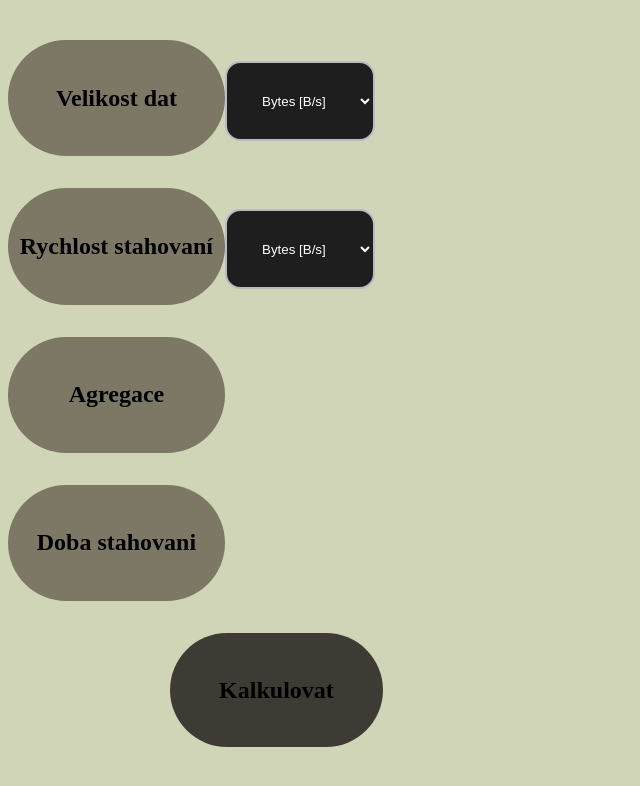
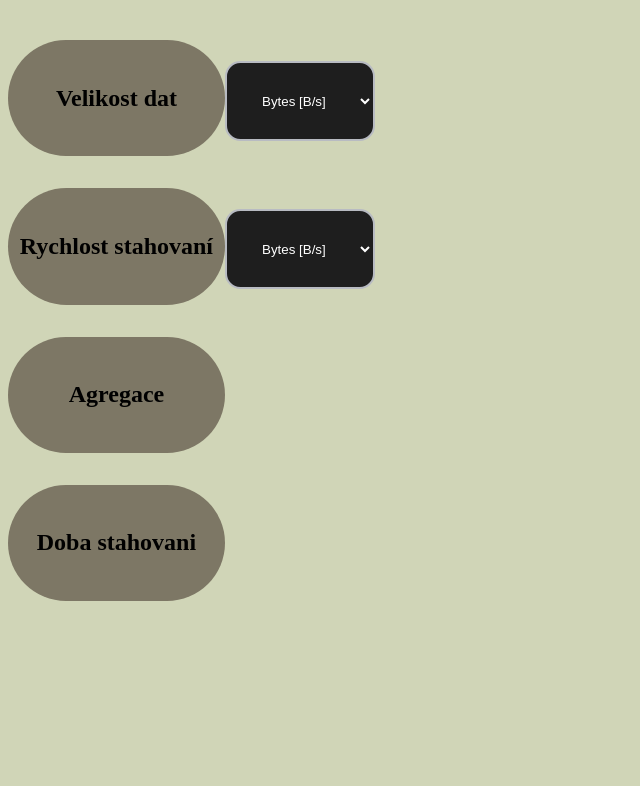
Before and after one commit to Exapos/FUP-calculator, a React (Create React App) app in the folder react-web/: page / in a window 1280 px wide. Shown: the top 786 px of the page, without its empty margins (0-640 px from the left). Built offline with nearby package versions, Linux system fonts and the light colour scheme; a web font is replaced by a local one.

Commit message:
WIP - Some refactoring

```diff
--- a/react-web/src/App.js
+++ b/react-web/src/App.js
@@ -1,11 +1,9 @@
-// import Header from './components/Header'
 import Form from './components/Form';
 
 
 function App() {
   return (
     <div className="container">
-      {/* <Header id="__p__fup_kalkula"/> */}
       <Form />
     </div>
   );
--- a/react-web/src/components/Form.js
+++ b/react-web/src/components/Form.js
@@ -9,14 +9,16 @@ function Form({label, id,idText, option}) {
     const [time, setTime] = useState('')
 
     const handleSubmit = (e) => {
-    e.preventDefault();
     const input = {size, download, agrega, time}
     console.log(input)
+
+
     }
+
 
   return (
     <div className='create'>
-        <form onSubmit={handleSubmit}>
+        <form onKeyUp={handleSubmit}>
             <label>
                 <input type="text" placeholder="Velikost dat" id="__p__velikost_dat" value={size} onChange={(e) => setSize(e.target.value)}/>
             </label>
@@ -58,9 +60,6 @@ function Form({label, id,idText, option}) {
             <label>
                 <input type="text" placeholder="Doba stahovani" id="__p__time"  value={time} onChange={(e) => setTime(e.target.value)}/>
             </label>
-
-            <button id="output">Kalkulovat</button>
-
         </form>
     </div>
   )
```
